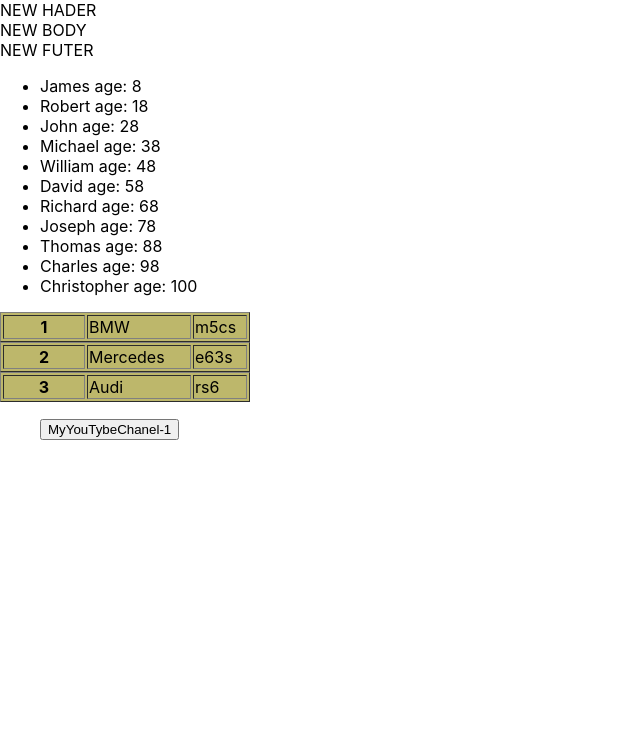
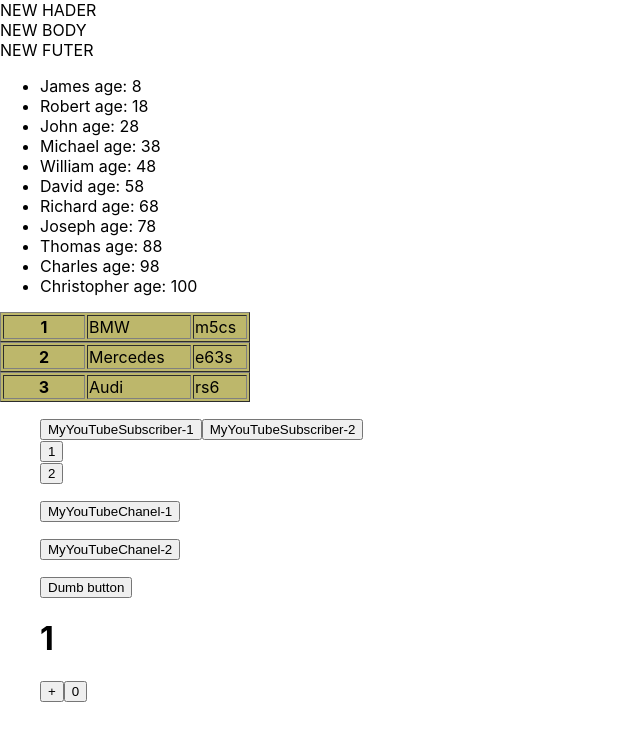
Before and after one commit to ALbirdEX/microtasks, a React (Create React App) app: page / in a window 1280 px wide. Shown: the top 740 px of the page, without its empty margins (0-640 px from the left). Built offline with nearby package versions, Linux system fonts and the light colour scheme.

Commit message:
add Button.tsx, UniversalButton.tsx, Hook.tsx
worked out the components

```diff
--- a/src/App.tsx
+++ b/src/App.tsx
@@ -3,13 +3,27 @@ import './App.css';
 import {Header} from "./site/Header";
 import {Body} from "./site/Body";
 import {Futer} from "./site/Futer";
-import {NewComponents} from "./NewComponents";
+import {NewComponents} from "./components/NewComponents";
 import {students, topCars} from "./database";
-import {CarsTab} from "./CarsTab";
-import {Button} from "./Button";
+import {CarsTab} from "./components/CarsTab";
+import {Button} from "./components/Button";
+import {UniversalButton} from "./components/UniversalButton";
+import {Hook} from "./Hook";
 
 
 function App() {
+
+    const Button1Foo = (name: string, age: number, address: string) => {
+        console.log(`i am ${name}, age ${age} ${address}`)
+    }
+    const Button2Foo = (subscriber: string, age: number) => {
+        alert(subscriber + " " + age)
+    }
+
+    const Button3Foo = () => {
+        console.log("I am  dumb button")
+    }
+
     return (
         <>
             <Header title={"NEW HADER"}/>
@@ -18,6 +32,10 @@ function App() {
             <NewComponents students={students}/>
             <CarsTab topCars={topCars}/>
             <Button/>
+            <UniversalButton name={"MyYouTubeChanel-1"} callBack={() => Button1Foo('Sanay', 21, "live in Minsk")}/>
+            <UniversalButton name={"MyYouTubeChanel-2"} callBack={() => Button2Foo("Petr", 32)}/>
+            <UniversalButton name={"Dumb button"} callBack={Button3Foo}/>
+            <Hook/>
         </>
     );
 }
--- a/src/Button.tsx
+++ /dev/null
@@ -1,9 +0,0 @@
-import React from "react";
-
-export const Button = () => {
-  return(
-      <ul>
-        <button onClick={(event)=>{alert("Gooood")}}>MyYouTybeChanel-1</button>
-      </ul>
-  )
-}
--- /dev/null
+++ b/src/Hook.tsx
@@ -0,0 +1,22 @@
+import React, {useState} from 'react';
+
+export const Hook = () => {
+
+    let [a, setA] = useState(1)
+
+    const onClickHandler = () => {
+        setA(++a);
+    }
+    const onClickHandler2 = () => {
+        setA(a = 0)
+    }
+
+    return (
+        <ul>
+            <h1>{a}</h1>
+            <button onClick={onClickHandler}>+</button>
+            <button onClick={onClickHandler2}>0</button>
+
+        </ul>
+    )
+}
--- /dev/null
+++ b/src/components/Button.tsx
@@ -0,0 +1,35 @@
+import React, {MouseEvent} from "react";
+
+export const Button = () => {
+    /*
+        const myFirstSubscriber = (event: MouseEvent<HTMLButtonElement>) => {
+            console.log(prompt("Как твои дела Vasya"))
+        }
+        const mySecondSubscriber = (event: MouseEvent<HTMLButtonElement>) => {
+            console.log(prompt("My name is Ivan?", "What is you name?"))
+        }
+    */
+
+    const onClickHandler = (name: string) => {
+        console.log(name)
+    }
+
+    const foo1 = () => {
+        console.log(100200)
+    }
+    const foo2 = (numButton: number) => {
+        console.log(numButton)
+    }
+    return (
+        <ul>
+            <button onClick={(event) => onClickHandler("Ivan")}>MyYouTubeSubscriber-1</button>
+            <button onClick={(event) => onClickHandler("Pavel")}>MyYouTubeSubscriber-2</button>
+            <div>
+                <button onClick={foo1}>1</button>
+            </div>
+            <div>
+                <button onClick={(event) => foo2(200100)}>2</button>
+            </div>
+        </ul>
+    )
+}
--- /dev/null
+++ b/src/components/UniversalButton.tsx
@@ -0,0 +1,20 @@
+import React from "react";
+
+type UniversalButtonPropsType = {
+    name: string
+    callBack: () => void
+}
+
+
+export const UniversalButton = (propps: UniversalButtonPropsType) => {
+
+    const onClickHandler = () => {
+        propps.callBack()
+    }
+
+    return (
+        <ul>
+            <button onClick={onClickHandler}>{propps.name}</button>
+        </ul>
+    )
+}
--- a/src/index.tsx
+++ b/src/index.tsx
@@ -8,9 +8,9 @@ const root = ReactDOM.createRoot(
   document.getElementById('root') as HTMLElement
 );
 root.render(
-  <React.StrictMode>
+  // <React.StrictMode>
     <App />
-  </React.StrictMode>
+  // </React.StrictMode>
 );
 
 // If you want to start measuring performance in your app, pass a function
```
Also changed, not shown: src/components/CarsTab.tsx (renamed from src/CarsTab.tsx), src/components/NewComponents.tsx (renamed from src/NewComponents.tsx).
